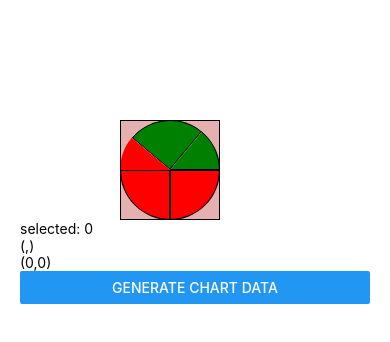
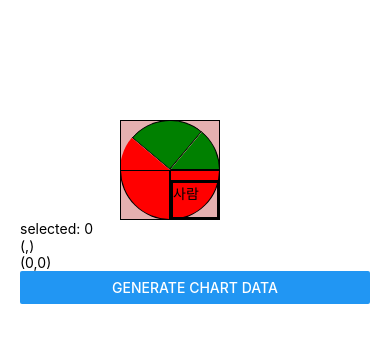
Before and after one commit to oksktank/react-native-pure-chart, a React Native app in the folder examples/: screen / in a window 390 px wide. Shown: the top 342 px of the page. Built offline with nearby package versions, Linux system fonts and the light colour scheme.

Commit message:
temp drawinfo testing

```diff
--- a/examples/pure-chart/components/pie-chart.js
+++ b/examples/pure-chart/components/pie-chart.js
@@ -56,12 +56,6 @@ class PieChart extends React.Component {
       }
     }
 
-    for(let i=0; i<data.length; i++) {
-      console.log(data[i].value)
-      console.log(data[i].label)
-      console.log(data[i].color)
-    }
-
     // validation
     let sum = 0
     for (let i = 0; i < data.length; i++) {
@@ -89,6 +83,12 @@ class PieChart extends React.Component {
     for (let i = 1; i < pieSize.length; i++) {
       piePos[i] = piePos[i - 1] + pieSize[i - 1]
     }
+    for (let i = 0; i < data.length; i++) {
+      console.log(data[i].value)
+      console.log(labels[i])
+      console.log(colors[i])
+    }
+
     this.setState({
       labels: labels,
       colors: colors,
@@ -112,7 +112,6 @@ class PieChart extends React.Component {
       })
     })
   }
-
 
   handleEvent (idx) {
     console.log(idx)
@@ -178,16 +177,18 @@ class PieChart extends React.Component {
     }
   }
 
-  drawInfo (index) {
+  drawInfo (index, x, y) {
     if (index !== -1) {
       return (
         <View style={{
-          width: 100,
-          height: 80,
+          width: 50,
+          height: 40,
           borderWidth: 3,
-          borderColor: 'black'
+          borderColor: 'black',
+          marginLeft: x,
+          marginTop: y
         }}>
-          <Text>{index}</Text>
+          <Text>{this.state.labels[index]}</Text>
         </View>
       )
     }
@@ -227,6 +228,7 @@ class PieChart extends React.Component {
                     }}>
                       {this.drawPie(angle - 1 / 2 * Math.PI, color, false, idx)}
                     </View>
+
                 </View>
 
                 <View style={{
@@ -337,7 +339,7 @@ class PieChart extends React.Component {
             this.drawT()
           }
             {
-            // this.drawInfo(this.state.currentPieIdx)
+            this.drawInfo(0, 50, 60)
           }
           </View>
         </TouchableOpacity>
```
Lines whose indentation alone changed are shown as unchanged.
